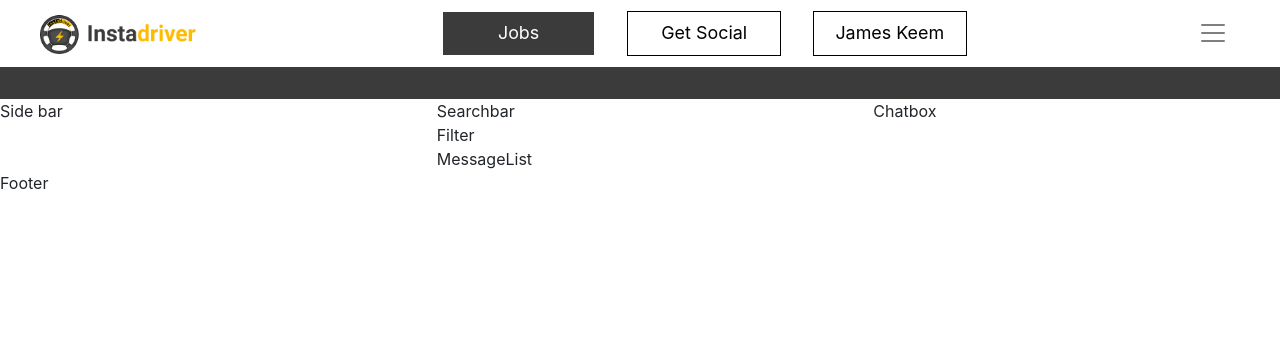
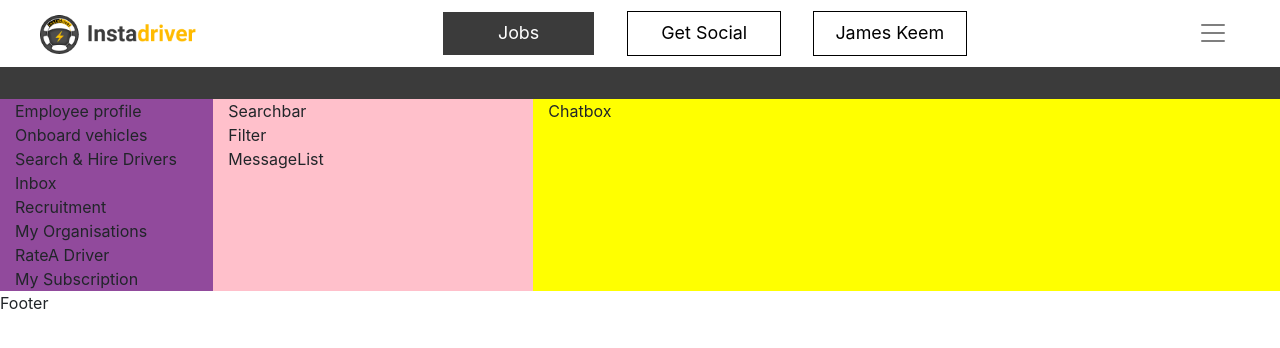
Before and after one commit to AbbyB97/FS_assignment, a React (Create React App) app: page / in a window 1280 px wide. Shown: the top 348 px of the page. Built offline with nearby package versions, Linux system fonts and the light colour scheme.

Commit message:
added sidebar basic layout

```diff
--- a/src/App.js
+++ b/src/App.js
@@ -15,21 +15,21 @@ const App = () => {
     <div>
       <Header />
       <hr />
-
+      <div className="container-fluid">
         <Row>
-        <Col>
+          <Col style={{ backgroundColor: "#914a9c" }} md={3} lg={2}>
             <Sidebar />
           </Col>
-        <Col>
+          <Col style={{ backgroundColor: "pink" }} md={4} lg={3}>
             <Searchbar />
             <Filter />
             <MessageList />
           </Col>
-        <Col>
+          <Col style={{ backgroundColor: "yellow" }} md={5} lg={7}>
             <Chatbox />
           </Col>
         </Row>
-
+      </div>
       <Footer />
     </div>
   );
--- a/src/components/Sidebar.js
+++ b/src/components/Sidebar.js
@@ -1,10 +1,17 @@
 import React from "react";
-import { Button } from "react-bootstrap";
+import { Row, Col } from "react-bootstrap";
 const Sidebar = () => {
   return (
-    <div>
-      Side bar
-    </div>
+      <Row>
+        <Col md={12} sm={4} xs={6}>Employee profile</Col>
+        <Col md={12} sm={4} xs={6}>Onboard vehicles</Col>
+        <Col md={12} sm={4} xs={6}>Search & Hire Drivers</Col>
+        <Col md={12} sm={4} xs={6}>Inbox</Col>
+        <Col md={12} sm={4} xs={6}>Recruitment</Col>
+        <Col md={12} sm={4} xs={6}>My Organisations</Col>
+        <Col md={12} sm={4} xs={6}>RateA Driver</Col>
+        <Col md={12} sm={4} xs={6}>My Subscription</Col>
+      </Row>
   );
 };
 
```
Also changed, not shown: 1 other file (tests, documents, lock files or other folders). Lines whose indentation alone changed are shown as unchanged.
